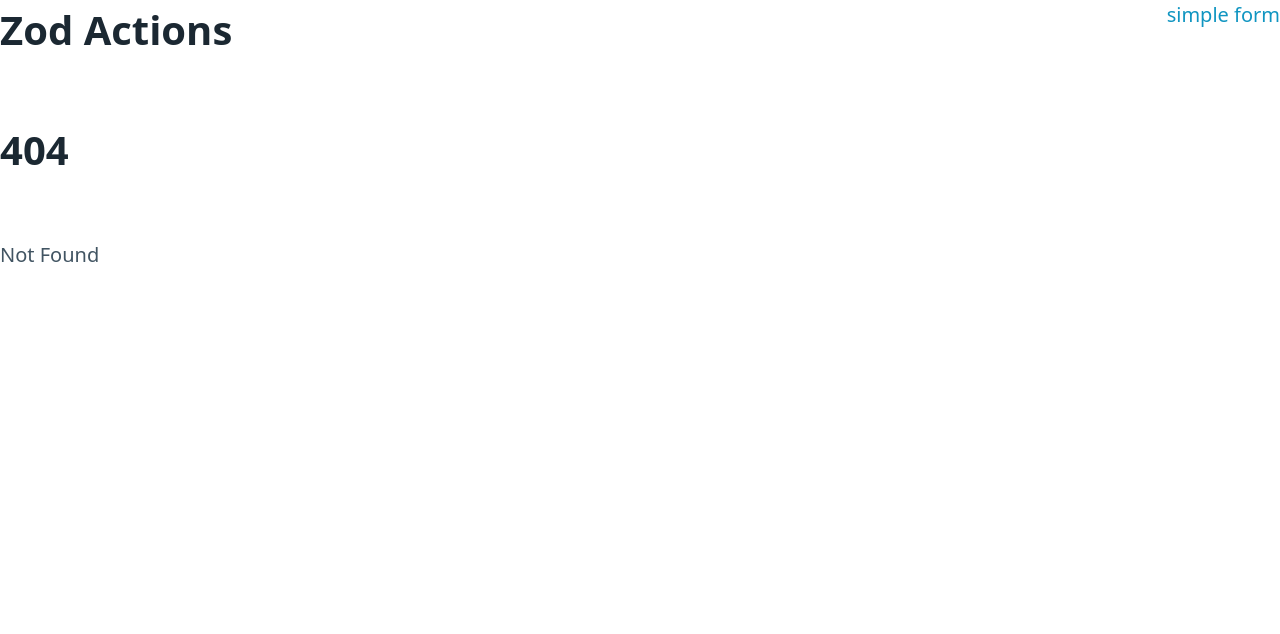
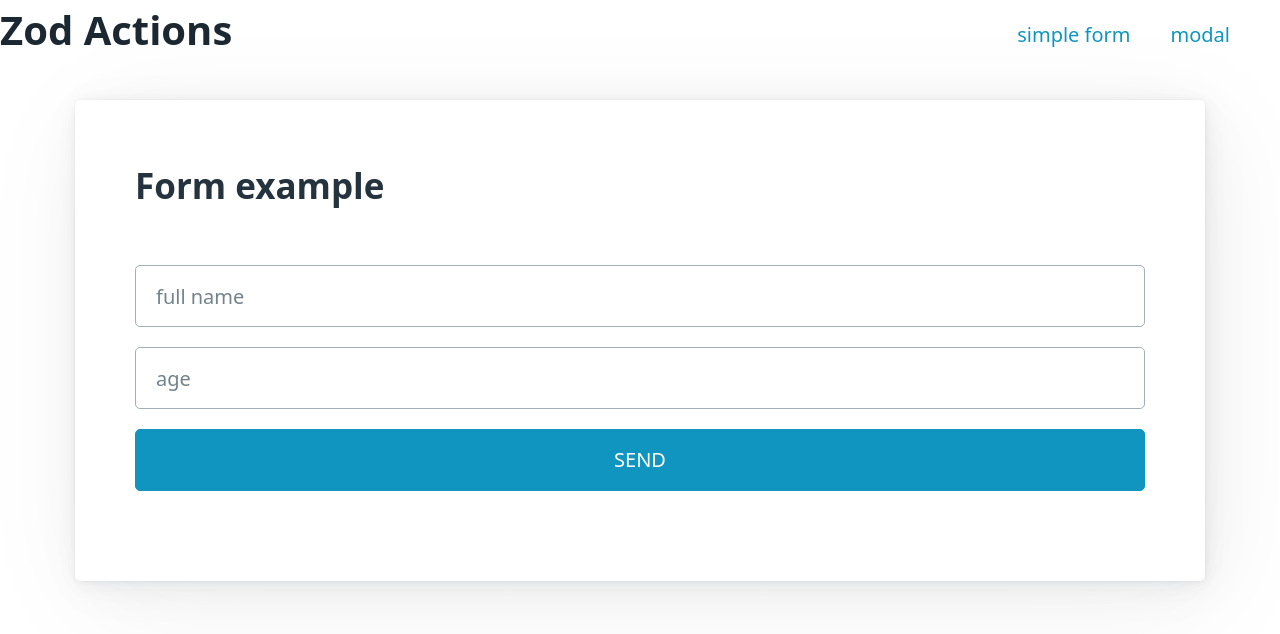
Before and after one commit to BrunoMollo/ZodActions, a SvelteKit app: page /simple-form in a window 1280 px wide. Before the commit this address had no page. Shown: the top 634 px of the page. Built offline with nearby package versions, Linux system fonts and the light colour scheme.

Commit message:
some css

```diff
--- a/src/routes/+layout.svelte
+++ b/src/routes/+layout.svelte
@@ -3,9 +3,34 @@
 </svelte:head>
 
 <nav>
-	<h1>Zod Actions</h1>
-	<a href="simpleForm">simple form</a>
+	<a href="/"><h1>Zod Actions</h1></a>
+	<div class="links">
+		<a href="simple-form">simple form</a>
+		<a href="modal">modal</a>
+	</div>
 </nav>
 <main>
 	<slot />
 </main>
+
+<style>
+	nav {
+		height: 3rem;
+		display: flex;
+		flex-direction: row;
+		justify-items: center;
+	}
+	.links {
+		display: flex;
+		flex-direction: row;
+		gap: 2rem;
+		justify-items: end;
+		align-items: end;
+		padding-bottom: 1rem;
+		padding-right: 2.5rem;
+	}
+
+	.links a {
+		height: 2rem;
+	}
+</style>
--- a/src/routes/simpleForm/+page.svelte
+++ b/src/routes/simple-form/+page.svelte
@@ -10,8 +10,8 @@
 	);
 </script>
 
-<main class="container">
-	<h1>Form example</h1>
+<article class="container">
+	<h2>Form example</h2>
 	{#if $state.done}
 		<article>Form succesfully sent ✔️</article>
 	{/if}
@@ -34,9 +34,12 @@
 
 		<button type="submit" aria-busy={$state.loading}>SEND</button>
 	</form>
-</main>
+</article>
 
 <style>
+	article {
+		padding: 3rem;
+	}
 	.warning {
 		color: red;
 	}
```
Also changed, not shown: src/routes/simple-form/+page.server.ts (renamed from src/routes/simpleForm/+page.server.ts), src/routes/simple-form/studentSchema.ts (renamed from src/routes/simpleForm/studentSchema.ts).
